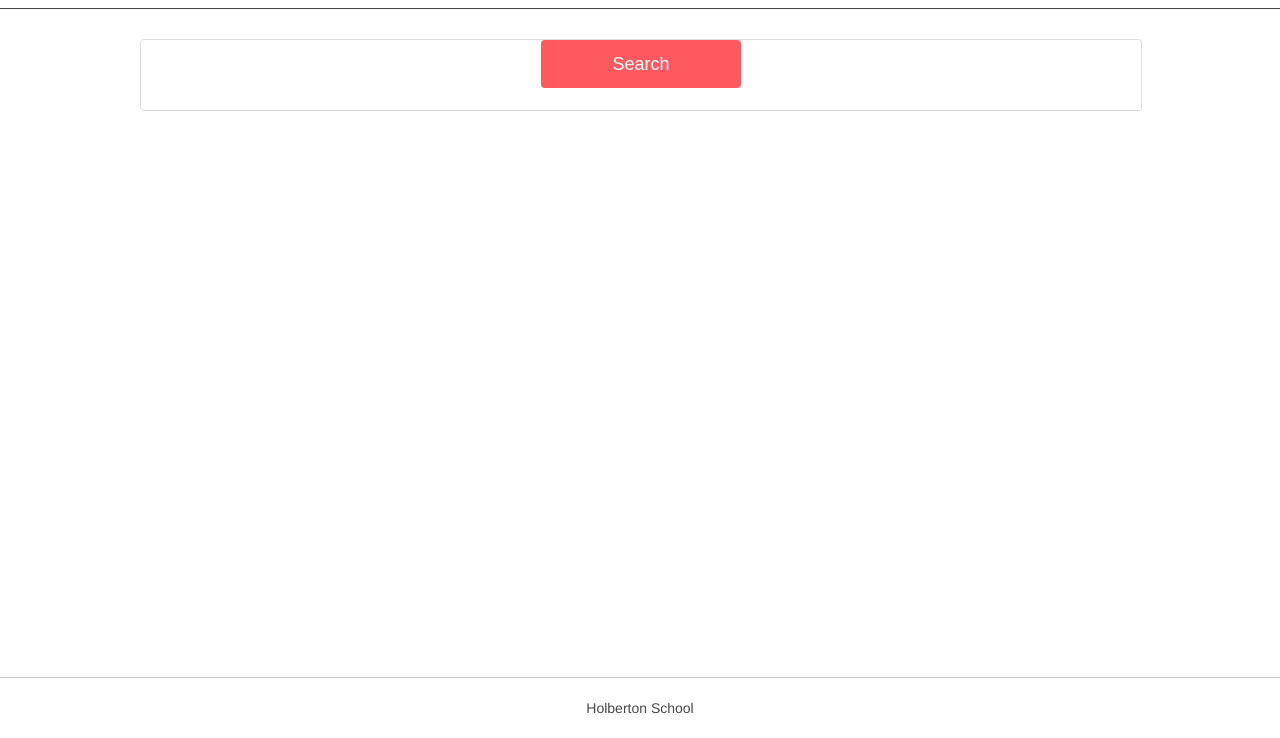
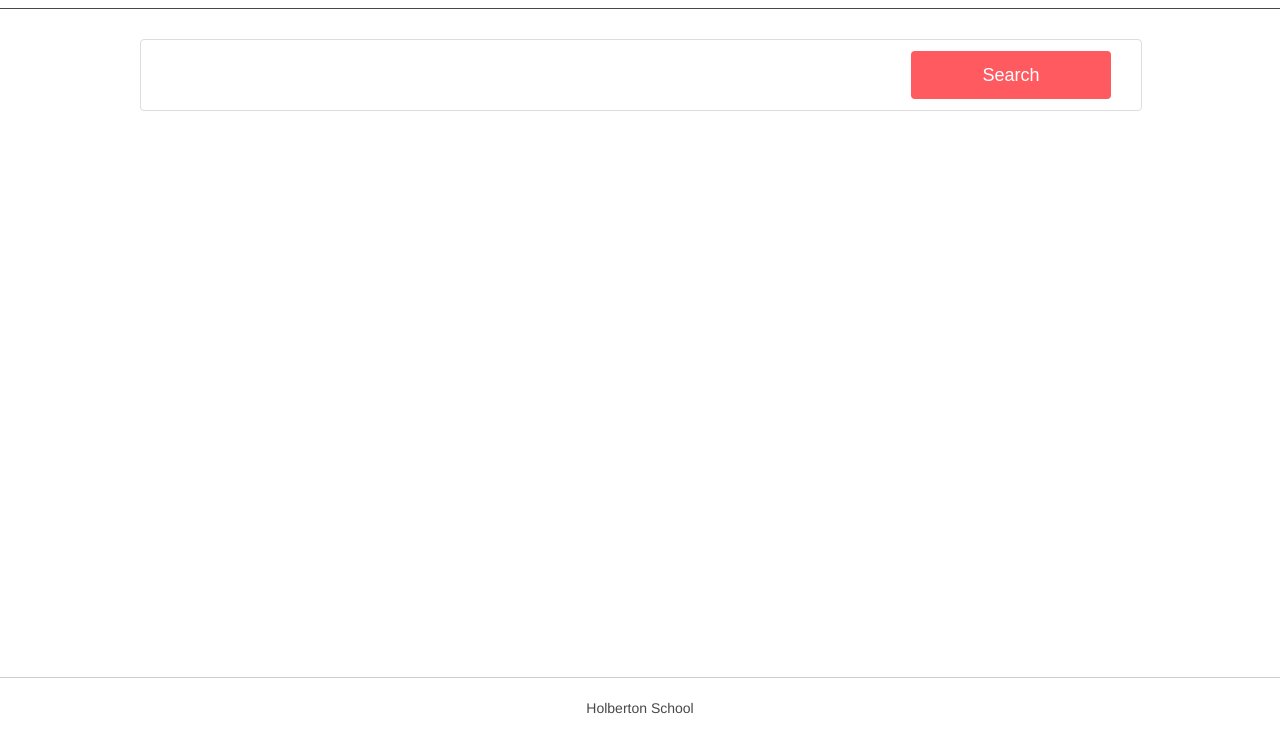
Before and after one commit to chdrchz/atlas-AirBnB_clone, a plain HTML site: page web_static/4-index.html in a window 1280 px wide. Shown: the part 62-800 px from the top of the page. Drawn offline with Linux system fonts and the light colour scheme.

Commit message:
fixed weird spacing for button

```diff
--- a/web_static/styles/4-filters.css
+++ b/web_static/styles/4-filters.css
@@ -1,9 +1,10 @@
-.filters {
-    background-color: white;
+.container .filters {
+    background-color: #FFFFFF;
     height: 70px;
     width: 100%;
     border: 1px solid #DDDDDD;
     border-radius: 4px;
+    position: relative;
 }
 
 .filters button {
@@ -14,5 +15,14 @@
     width: 20%;
     border: none;
     border-radius: 4px;
+    position: absolute;
     right: 30px; top: 11px;
+    text-align: center;
+    display: flex;
+    justify-content: center;
+    align-items: center;
 }
+
+.filters button:hover {
+    opacity: 0.9;
+}
```
Also changed, not shown: web_static/4-index.html (line endings or trailing spaces).
